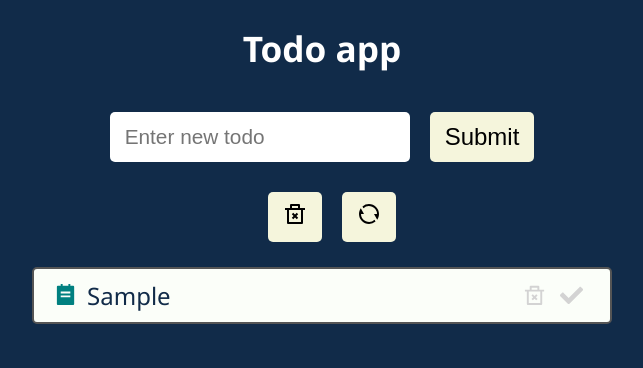
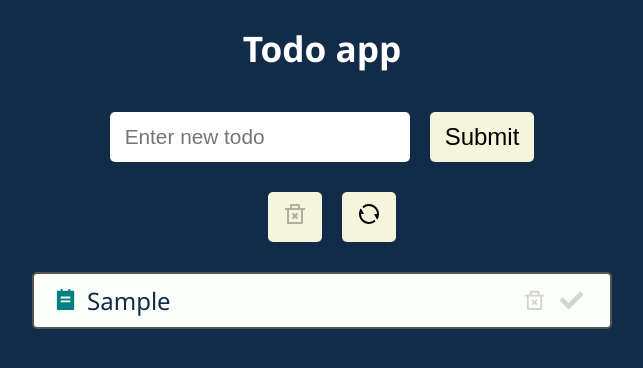
Before and after one commit to MIZIEV/ToDo-app_Frontend, a React (Create React App) app: page / in a window 1280 px wide. Both pictures are taken after typing "Sample" into the empty fields and a click on the button "Submit". Shown: the top 368 px of the page, without its empty margins (318-961 px from the left). Built offline with nearby package versions, Linux system fonts and the light colour scheme.

Commit message:
added count for completed text in the bottom of the app, & change button in todoform from standart comp to costume comp

```diff
--- a/src/App.js
+++ b/src/App.js
@@ -42,13 +42,21 @@ function App() {
     setTodos(todos.filter((todo) => !todo.isCompleted))
   }
 
+  const completedTodosCount = todos.filter((todo) => todo.isCompleted).length
+
   return (
     <div className="App">
       <h1>Todo app</h1>
       <TodoForm addTodo={addTodoHandler} />
-      <TodosActions resetTodos={resetTodosHandler} deleteCompletedTodos={deleteCompletedTodosHandler} />
+      {todos.length > 0 && <TodosActions
+        completedTodosExists={!!completedTodosCount}
+        resetTodos={resetTodosHandler}
+        deleteCompletedTodos={deleteCompletedTodosHandler} />}
       <TodoList todos={todos} deleteTodo={deleteTodoHandler} toggleTodo={toggleTodoHandler} />
 
+      {completedTodosCount > 0 && (
+        <h3>{`You have completed ${completedTodosCount} ${completedTodosCount > 1 ? "todos" : "todo"}`}</h3>
+      )}
     </div>
   );
 }
--- a/src/components/Todos/TodoForm.js
+++ b/src/components/Todos/TodoForm.js
@@ -1,5 +1,6 @@
 import { useState } from 'react';
 import styles from './TodoForm.module.css';
+import Button from '../UI/Button';
 
 function TodoForm(props) {
 
@@ -16,7 +17,7 @@ function TodoForm(props) {
         <div className={styles.todoFormContainer}>
             <form onSubmit={onSubmitHandler}>
                 <input placeholder="Enter new todo" value={text} onChange={(e) => setText(e.target.value)} />
-                <button type="submit">Submit</button>
+                <Button title="Submit" type="submit">Submit</Button>
             </form>
         </div>
     )
--- a/src/components/Todos/TodoForm.module.css
+++ b/src/components/Todos/TodoForm.module.css
@@ -13,22 +13,6 @@
     width: 45%;
     height: 30px;
     font-size: 1.3rem;
-}
-
-.todoFormContainer button {
-    margin-left: 20px;
-    height: 50px;
-    cursor: pointer;
-    background-color: beige;
-    font-size: 1.5rem;
-}
-
-.todoFormContainer button:hover {
-    background-color: rgb(240, 240, 155);
-}
-
-.todoFormContainer input,
-.todoFormContainer button {
     padding: 10px 15px;
     border: none;
     border-radius: 5px;
--- a/src/components/Todos/TodosAcions.js
+++ b/src/components/Todos/TodosAcions.js
@@ -1,14 +1,15 @@
 import { RiDeleteBin2Line, RiRefreshLine } from 'react-icons/ri';
+import styles from './TodosActions.module.css';
 
 import Button from "../UI/Button";
 
 function TodosActions(props) {
 
-    const { resetTodos, deleteCompletedTodos } = props;
+    const { resetTodos, deleteCompletedTodos, completedTodosExists } = props;
 
     return (
-        <div>
-            <Button title="Clear comleted Todos" onClick={deleteCompletedTodos}>
+        <div className={styles.todosActionsContainer}>
+            <Button title="Clear comleted Todos" onClick={deleteCompletedTodos} disabled={!completedTodosExists}>
                 <RiDeleteBin2Line />
             </Button>
             <Button title="Reset Todos" onClick={resetTodos}>
--- a/src/components/Todos/TodosActions.module.css
+++ b/src/components/Todos/TodosActions.module.css
@@ -0,0 +1,3 @@
+.todosActionsContainer {
+    margin: 5px;
+}
--- a/src/components/UI/Button.js
+++ b/src/components/UI/Button.js
@@ -1,12 +1,12 @@
 import styles from './Button.module.css';
 
 function Button(props) {
-    const { onClick, children, title, disabled = false } = props;
+    const { children, disabled = false } = props;
 
     return <button
+        {...props}
         className={styles.button}
-        onClick={onClick}
-        title={title}
+
         disabled={disabled}>
         {children}
     </button>
--- a/src/components/UI/Button.module.css
+++ b/src/components/UI/Button.module.css
@@ -10,5 +10,5 @@
 }
 
 .button:hover {
-    background-color: rgb (240, 240, 155);
+    background-color: rgb(240, 240, 155);
 }
```
